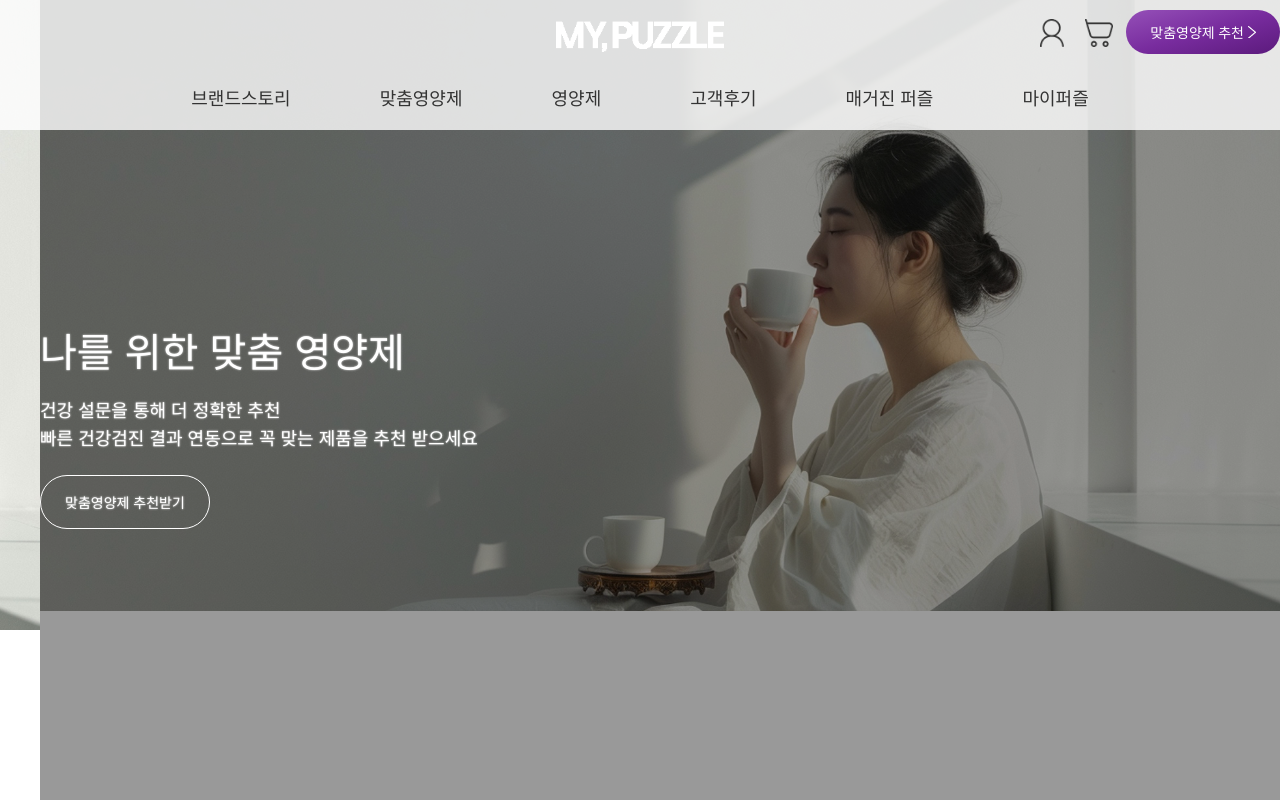
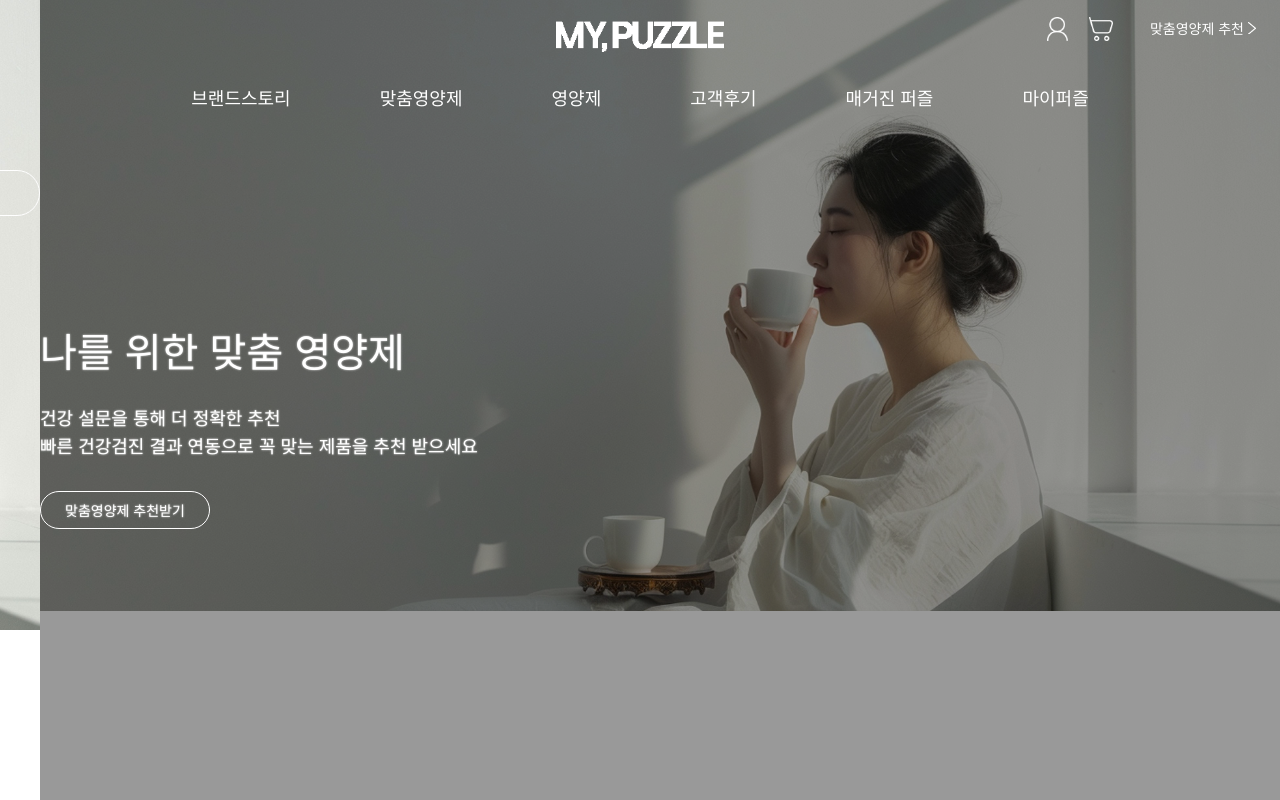
Before and after one commit to hwangnina44/mypuzzle2, a plain HTML site: page index.html in a window 1280 px wide. Shown: the top 800 px of the page. Drawn offline with Linux system fonts and the light colour scheme; a web font is replaced by a local one.

Commit message:
상단바

```diff
--- a/css/header.css
+++ b/css/header.css
@@ -33,10 +33,6 @@ header .top .logo a img {
     height: 100%;
 }
 
-header .top .gnb {}
-
-header .top .gnb ul {}
-
 header .top .gnb ul li {
     float: none;
     display: inline-block;
@@ -47,6 +43,74 @@ header .top .gnb ul li {
 .gnb ul li a:hover {
     color: #5B1A7C;
 }
+
+header .top .login {
+    position: absolute;
+    right: 0;
+    top: -10px;
+}
+
+header .top .login .icon-btn {
+    display: inline-block;
+    padding: 0 8px;
+    height: 24px;
+    vertical-align: middle;
+}
+
+header .top .login .icon-btn img {
+    display: block;
+    height: 100%;
+}
+
+header .top .login .btn {
+    display: inline-block;
+    color: #fff;
+    background-image: linear-gradient(to bottom right, #9550b8, #782c9e, #5B1A7C);
+    padding: 8px 24px;
+    border-radius: 30px;
+    font-size: 14px;
+}
+
+header .top .login .btn:hover {
+    color: #fff;
+    background-image: linear-gradient(to bottom right, #782c9e, #5B1A7C, #3C1152);
+}
+
+.login .btn::after {
+    content: "";
+    display: inline-block;
+    width: 12px;
+    height: 12px;
+    background: url(../img/icon/btn_more_W.png) no-repeat 4px 0 /8px;
+
+}
+
+/* index 추가! */
+header.index {
+    width: 100%;
+    height: 130px;
+    background-color: rgba(255, 255, 255, 0);
+    position: fixed;
+    left: 0;
+    top: 0;
+    z-index: 9999;
+    font-weight: 500;
+    font-size: 18px;
+}
+
+header.index .top .gnb ul li a {
+    color: #fff
+}
+
+header.index .top .login .btn {
+    display: inline-block;
+    background: transparent;
+    color: #fff;
+    padding: 8px 24px;
+    font-size: 14px;
+}
+
+
 
 /* 스크립트 추가 */
 header.bar-active {
@@ -71,9 +135,9 @@ header.bar-active .top {
 header.bar-active .top .logo {
     height: 32px;
     margin-bottom: 32px;
-   position: absolute;
-   left: 0;
-   top: -7px;
+    position: absolute;
+    left: 0;
+    top: -7px;
 }
 
 header.bar-active .top .logo a.active {
@@ -104,50 +168,7 @@ header.bar-active .top .gnb ul li {
 header.bar-active .top .login {
     display: inline-block;
 }
+
 header.bar-active .top .login .icon-btn {
     display: none;
 }
-/* 로그인 */
-
-header .top .login {
-    position: absolute;
-    right: 0;
-    top: -10px;
-}
-
-header .top .login .icon-btn {
-    display: inline-block;
-    padding: 0 8px;
-    height: 28px;
-    vertical-align: middle;
-}
-
-header .top .login .icon-btn img {
-    display: block;
-    height: 100%;
-}
-
-header .top .login .btn {
-    display: inline-block;
-    color: #fff;
-    background-image: linear-gradient(to bottom right, #9550b8,#782c9e,#5B1A7C);
-    padding: 12px 24px;
-    border-radius: 30px;
-    font-family: 'S-Core Dream 4';
-    font-weight: 400;
-    font-size: 14px;
-}
-
-header .top .login .btn:hover {
-    color: #fff;
-    background-image: linear-gradient(to bottom right,#782c9e,#5B1A7C,#3C1152 );
-}
-
-.login .btn::after {
-    content: "";
-    display: inline-block;
-    width: 12px;
-    height:12px;
-    background: url(../img/icon/btn_more_W.png) no-repeat 4px 0 /8px;
-
-}
--- a/css/index.css
+++ b/css/index.css
@@ -59,7 +59,7 @@ article.slide {
     font-size: 40px;
     color: #fff;
     text-shadow: 0 0 2px #eee;
-  margin-bottom: 16px;
+    margin-bottom: 24px;
 }
 
 .slide .title p {
@@ -67,17 +67,18 @@ article.slide {
     color: #fff;
     text-shadow: 0 0 2px #eee;
     line-height: 28px;
-  margin-bottom: 24px;
+    margin-bottom: 32px;
 }
+
 .slide .title .btn {
     font-size: 14px;
-  display: inline-block;
-  padding: 12px 24px;
+    padding: 8px 24px;
     color: #fff;
     text-shadow: 0 0 2px #eee;
     border: 1px solid #fff;
     border-radius: 40px;
     margin: 0 auto;
+    background-color: transparent;
 }
 
 /* custom */
@@ -119,7 +120,7 @@ article.custom {
     margin-bottom: 40px;
 }
 
-.custom ul li ~ li {
+.custom ul li~li {
     margin-left: 2%;
 }
 
@@ -131,6 +132,7 @@ ul li .img-box {
     box-sizing: border-box;
     margin-top: 40px;
 }
+
 ul li .img-box::after {
     content: "";
     display: block;
@@ -140,12 +142,10 @@ ul li .img-box::after {
     left: 0;
     top: 0;
     z-index: 3;
-  background-image: linear-gradient(
-    360deg,
+    background-image: linear-gradient(360deg,
             rgba(75, 34, 122, 0.8) 10%,
             rgba(75, 34, 122, 0.6) 30%,
-    rgba(221, 211, 232, 0) 60%
-  );
+            rgba(221, 211, 232, 0) 60%);
 }
 
 ul li .img-box img {
@@ -168,16 +168,19 @@ ul li .img-box img {
     font-weight: 600;
     margin-bottom: 16px;
 }
+
 .des-box .des p {
     line-height: 28px;
     letter-spacing: -0.7px;
     margin-bottom: 16px;
 }
+
 .custom .icon-wrap {
     display: flex;
     flex-direction: row;
     justify-content: space-between;
 }
+
 .customsub h2 {
     color: #fff;
     font-weight: 600;
@@ -185,6 +188,7 @@ ul li .img-box img {
     text-align: center;
     margin-bottom: 40px;
 }
+
 .custom .icon-wrap .icon-box {
     width: 200px;
     text-align: center;
@@ -199,6 +203,7 @@ ul li .img-box img {
     margin-bottom: 8px;
     color: #fff;
 }
+
 .icon-box .des p {
     font-size: 16px;
     color: #fff;
@@ -334,8 +339,7 @@ article.pill .title h2 {
     margin-right: 0;
 }
 
-.product a {
-}
+.product a {}
 
 .product a div {
     float: left;
@@ -424,6 +428,7 @@ article.magazine {
     width: 32%;
     position: relative;
 }
+
 .magazine ul li.magazine-box a .badge-life {
     position: absolute;
     left: 13px;
@@ -436,7 +441,7 @@ article.magazine {
     z-index: 99;
 }
 
-.magazine ul li.magazine-box ~ li.magazine-box {
+.magazine ul li.magazine-box~li.magazine-box {
     margin-left: 2%;
 }
 
@@ -462,8 +467,7 @@ article.magazine {
     margin-bottom: 4px;
 }
 
-.title-box p {
-}
+.title-box p {}
 
 .title-box p span {
     font-size: 14px;
@@ -475,8 +479,7 @@ article.qa {
     margin-bottom: 80px;
 }
 
-article.qa {
-}
+article.qa {}
 
 .qa .service {
     float: left;
--- a/index.html
+++ b/index.html
@@ -20,11 +20,11 @@
 
   <body>
     <!-- header -->
-    <header class="bar-active">
+    <header class="bar-active index">
       <div class="top inner">
         <h1 class="logo">
           <a href="index.html"
-            ><img src="img/Logo_w.png" alt="my puzzle 로고"
+            ><img src="img/Logo.png" alt="my puzzle 로고"
           /></a>
         </h1>
 
@@ -40,10 +40,10 @@
         </nav>
 
         <div class="login">
-          <a href="#" class="icon-btn"
+          <a href="#" class="icon-btn icon-login"
             ><img src="img/icon/icon_login.png" alt="로그인 버튼"
           /></a>
-          <a href="#" class="icon-btn"
+          <a href="#" class="icon-btn icon-cart"
             ><img src="img/icon/icon_cart.png" alt="장바구니 버튼"
           /></a>
           <a href="#" class="btn">맞춤영양제 추천</a>
@@ -62,7 +62,7 @@
                   건강 설문을 통해 더 정확한 추천<br />
                   빠른 건강검진 결과 연동으로 꼭 맞는 제품을 추천 받으세요
                 </p>
-                <p class="btn">맞춤영양제 추천받기</p>
+                <button class="btn">맞춤영양제 추천받기</button>
               </div>
             </div>
           </a>
--- a/script/index.js
+++ b/script/index.js
@@ -1,13 +1,21 @@
 //index.js
 
 $(document).ready(function () {
+    if ($('header').has('.index')) {
+    $('.logo img').attr('src', 'img/Logo_w.png');
+    $('.login .icon-login img').attr('src', 'img/icon/icon_login_w.png');
+    $('.login .icon-cart img').attr('src', 'img/icon/icon_cart_w.png');
+}
 
     //상단바
     $(window).scroll(function () {
-        if ($(window).scrollTop() > 100) {
+        if ($(window).scrollTop() > 250) {
             $('header').addClass('bar-active');
+            $('.logo img').attr('src', 'img/Logo.png');
+
         } else {
             $('header').removeClass('bar-active');
+             $('.logo img').attr('src', 'img/Logo_w.png');
         }
     });
     //
```
Also changed, not shown: img/icon/icon_cart_w.png (added), img/icon/icon_login_w.png (added). Lines whose indentation alone changed are shown as unchanged.
